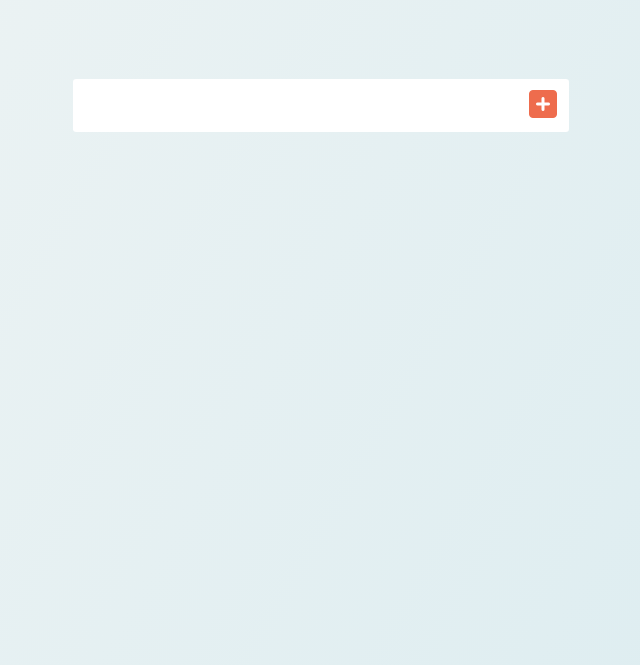
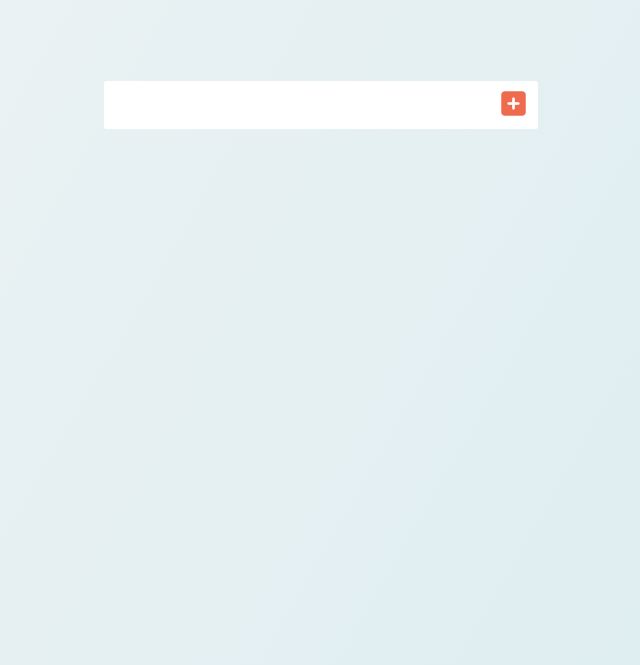
Before and after one commit to riccardoshrives/js-to-do, a plain HTML site: page index.html in a window 1280 px wide. Shown: the part 135-800 px from the top of the page, without its empty margins (319-959 px from the left). Drawn offline with Linux system fonts and the light colour scheme.

Commit message:
Remove focus outline

```diff
--- a/style.css
+++ b/style.css
@@ -34,9 +34,13 @@ header, form {
 
 form input, form button{
   padding: 0.5rem 0.75rem;
-  font-size: 2rem;
+  font-size: 1.75rem;
   border: none;
   background: var(--font-color);
+}
+
+:focus-visible {
+  outline: none !important;
 }
 
 .todo-input {
```
